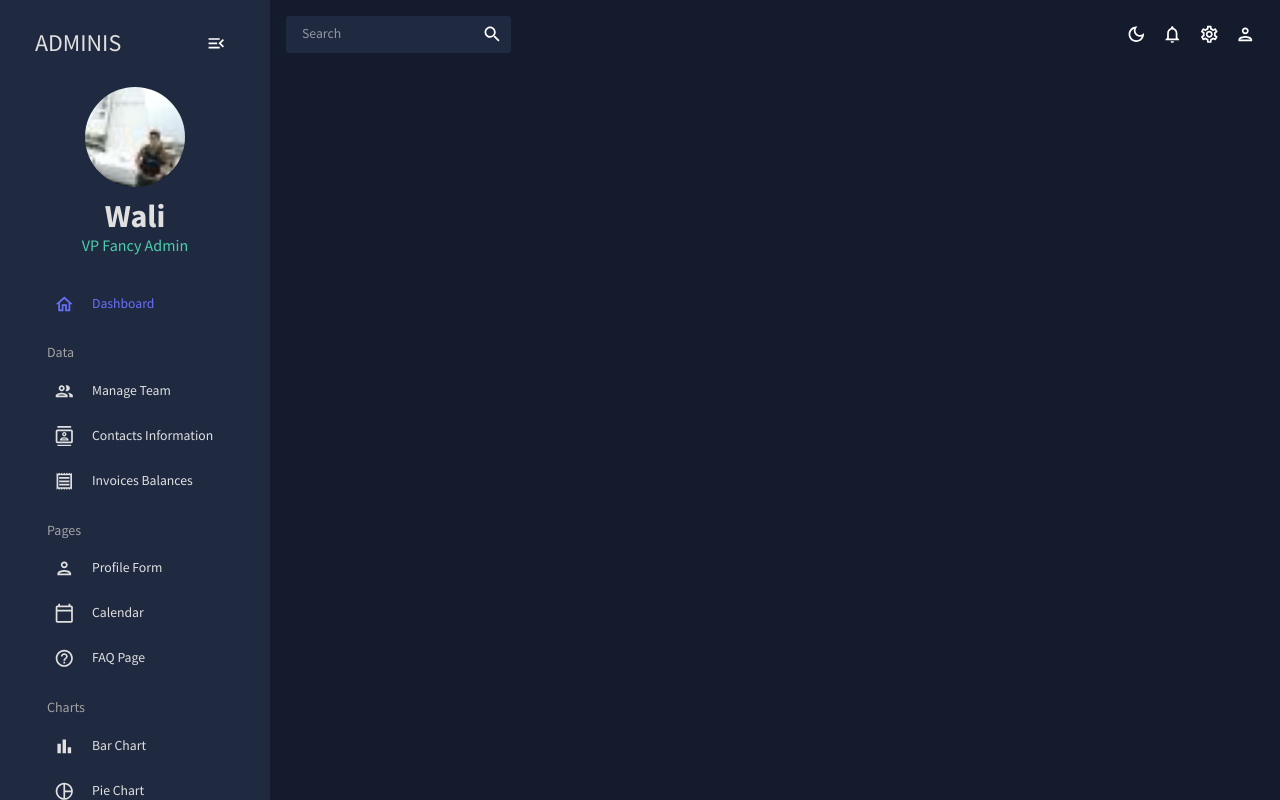
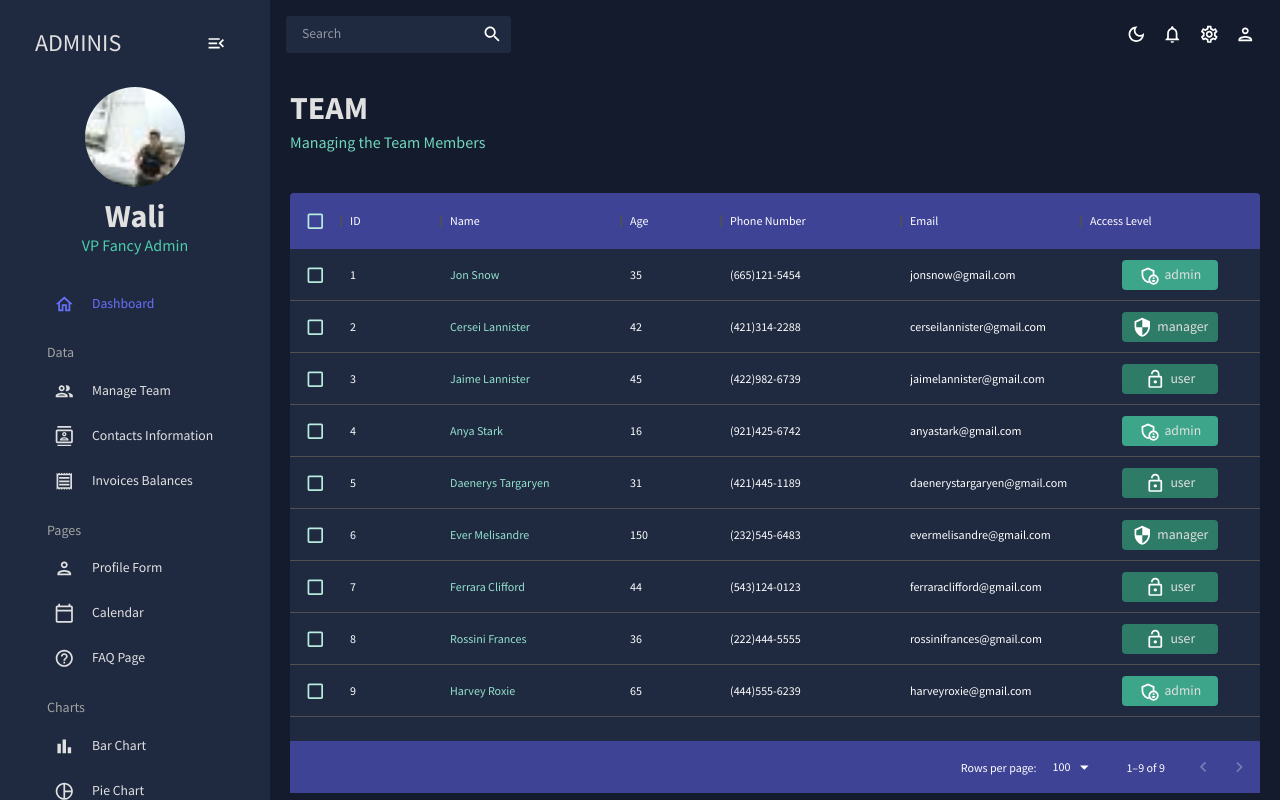
Before and after one commit to WaliAblikim/React-admin, a React (Create React App) app: page /team in a window 1280 px wide. Built offline with nearby package versions, Linux system fonts and the light colour scheme.

Commit message:
add contacts & invoice page

```diff
--- a/src/App.js
+++ b/src/App.js
@@ -4,6 +4,9 @@ import Topbar from "./scenes/global/Topbar";
 import { Routes, Route } from "react-router-dom";
 import Dashboard from "./scenes/dashboard";
 import Sidebar from "./scenes/global/Sidebar";
+import Team from "./scenes/team";
+import Contacts from "./scenes/contacts";
+import Invoices from "./scenes/invoices";
 
 function App() {
   const [theme, colorMode] = useMode();
@@ -17,6 +20,9 @@ function App() {
             <Topbar />
             <Routes>
               <Route path="/" element={<Dashboard />} />
+              <Route path="/team" element={<Team />} />
+              <Route path="/contacts" element={<Contacts />} />
+              <Route path="/invoices" element={<Invoices />} />
             </Routes>
           </main>
         </div>
--- /dev/null
+++ b/src/scenes/contacts/index.jsx
@@ -0,0 +1,99 @@
+import { Box } from "@mui/material";
+import { mockDataContacts } from "../../data/mockData";
+import Header from "../../components/Header";
+import { DataGrid, GridToolbar } from "@mui/x-data-grid";
+import { useTheme } from "@mui/material";
+import { tokens } from "../../theme";
+
+const Contacts = () => {
+  const theme = useTheme();
+  const colors = tokens(theme.palette.mode);
+
+  const columns = [
+      { field: "id", headerName: "ID", flex: 0.3 },
+    { field: "registrarId", headerName: "Registrar ID" },
+    {
+      field: "name",
+      headerName: "Name",
+      flex: 1,
+      cellClassName: "name-column--cell",
+    },
+    {
+      field: "age",
+      headerName: "Age",
+      type: "number",
+      headerAlign: "left",
+      align: "left",
+    },
+    {
+      field: "phone",
+      headerName: "Phone Number",
+      flex: 1,
+    },
+    {
+      field: "email",
+      headerName: "Email",
+      flex: 1,
+      },
+        {
+      field: "address",
+      headerName: "Addres",
+      flex: 1,
+      },
+            {
+      field: "city",
+      headerName: "City",
+      flex: 1,
+      },
+                {
+      field: "zipCode",
+      headerName: "Zip Code",
+      flex: 1,
+    },
+  ];
+
+  return (
+    <Box m="20px">
+      <Header
+        title="CONTACTS"
+        subtitle="List of Contacts for Future Reference"
+      />
+      <Box
+        m="40px 0 0 0"
+        height="75vh"
+        sx={{
+          "& .MuiDataGrid-root": { border: "none" },
+          "& .MuiDataGrid-cell": {
+            borderBottom: "none",
+          },
+          "& .name-column--cell": {
+            color: colors.greenAccent[300],
+          },
+          "& .MuiDataGrid-columnHeaders": {
+            backgroundColor: colors.blueAccent[700],
+            borderBottom: "none",
+          },
+          "& .MuiDataGrid-virtualScroller": {
+            backgroundColor: colors.primary[400],
+          },
+          "& .MuiDataGrid-footerContainer": {
+            borderTop: "none",
+            backgroundColor: colors.blueAccent[700],
+            },
+            "& .MuiDataGrid-toolbarContainer .MuiButton-text": {
+              color:`${colors.grey[100]} !important`,
+          }
+
+        }}
+      >
+        <DataGrid
+          rows={mockDataContacts}
+          columns={columns}
+          components={{ Toolbar: GridToolbar }}
+        />
+      </Box>
+    </Box>
+  );
+};
+
+export default Contacts;
--- /dev/null
+++ b/src/scenes/invoices/index.jsx
@@ -0,0 +1,82 @@
+import { Box, useTheme, Typography } from "@mui/material";
+import { mockDataInvoices } from "../../data/mockData";
+import Header from "../../components/Header";
+import { DataGrid } from "@mui/x-data-grid";
+import { tokens } from "../../theme";
+
+const Invoices = () => {
+  const theme = useTheme();
+  const colors = tokens(theme.palette.mode);
+
+  const columns = [
+    { field: "id", headerName: "ID" },
+    {
+      field: "name",
+      headerName: "Name",
+      flex: 1,
+      cellClassName: "name-column--cell",
+    },
+    {
+      field: "email",
+      headerName: "Email",
+      flex: 1,
+    },
+    {
+      field: "cost",
+      headerName: "Cost",
+      flex: 1,
+      renderCell: (params) => (
+        <Typography color={colors.greenAccent[500]}>
+          ${params.row.cost}
+        </Typography>
+      ),
+    },
+    {
+      field: "phone",
+      headerName: "Phone Number",
+      flex: 1,
+    },
+    {
+      field: "date",
+      headerName: "Date",
+      flex: 1,
+    },
+  ];
+
+  return (
+    <Box m="20px">
+      <Header title="INVOICES" subtitle="List of Invoice Balances" />
+      <Box
+        m="40px 0 0 0"
+        height="75vh"
+        sx={{
+          "& .MuiDataGrid-root": { border: "none" },
+          "& .MuiDataGrid-cell": {
+            borderBottom: "none",
+          },
+          "& .name-column--cell": {
+            color: colors.greenAccent[300],
+          },
+          "& .MuiDataGrid-columnHeaders": {
+            backgroundColor: colors.blueAccent[700],
+            borderBottom: "none",
+          },
+          "& .MuiDataGrid-virtualScroller": {
+            backgroundColor: colors.primary[400],
+          },
+          "& .MuiDataGrid-footerContainer": {
+            borderTop: "none",
+            backgroundColor: colors.blueAccent[700],
+          },
+          "& .MuiCheckbox-root": {
+            color: `${colors.greenAccent[200]} !important`,
+          },
+        }}
+      >
+        <DataGrid checkboxSelection rows={mockDataInvoices} columns={columns} />
+      </Box>
+    </Box>
+  );
+};
+
+export default Invoices;
--- /dev/null
+++ b/src/scenes/team/index.jsx
@@ -0,0 +1,107 @@
+import { Box, Typography, useTheme } from "@mui/material";
+import { tokens } from "../../theme";
+import { mockDataTeam } from "../../data/mockData";
+import AdminPanelSettingsOutlinedIcon from "@mui/icons-material/AdminPanelSettingsOutlined";
+import LockOpenOutlinedIcon from "@mui/icons-material/LockOpenOutlined";
+import SecurityOutlinedIcon from "@mui/icons-material/SecurityOutlined";
+import Header from "../../components/Header";
+import { DataGrid } from "@mui/x-data-grid";
+
+const Team = () => {
+  const theme = useTheme();
+  const colors = tokens(theme.palette.mode);
+  const columns = [
+    { field: "id", headerName: "ID" },
+    {
+      field: "name",
+      headerName: "Name",
+      flex: 1,
+      cellClassName: "name-column--cell",
+    },
+    {
+      field: "age",
+      headerName: "Age",
+      type: "number",
+      headerAlign: "left",
+      align: "left",
+    },
+    {
+      field: "phone",
+      headerName: "Phone Number",
+      flex: 1,
+    },
+    {
+      field: "email",
+      headerName: "Email",
+      flex: 1,
+    },
+    {
+      field: "accessLevel",
+      headerName: "Access Level",
+      flex: 1,
+      renderCell: ({ row: { access } }) => {
+        return (
+          <Box
+            width="60%"
+            m="0 auto"
+            p="5px"
+            display="flex"
+            justifyContent="center"
+            backgroundColor={
+              access === "admin"
+                ? colors.greenAccent[600]
+                : access === "manager"
+                ? colors.greenAccent[700]
+                : colors.greenAccent[700]
+            }
+            borderRadius="4px"
+          >
+            {access === "admin" && <AdminPanelSettingsOutlinedIcon />}
+            {access === "manager" && <SecurityOutlinedIcon />}
+            {access === "user" && <LockOpenOutlinedIcon />}
+            <Typography color={colors.grey[100]} sx={{ ml: "5px" }}>
+              {access}
+            </Typography>
+          </Box>
+        );
+      },
+    },
+  ];
+
+  return (
+    <Box m="20px">
+      <Header title="TEAM" subtitle="Managing the Team Members" />
+      <Box
+        m="40px 0 0 0"
+        height="75vh"
+        sx={{
+          "& .MuiDataGrid-root": { border: "none" },
+          "& .MuiDataGrid-cell": {
+            borderBottom: "none",
+          },
+          "& .name-column--cell": {
+            color: colors.greenAccent[300],
+          },
+          "& .MuiDataGrid-columnHeaders": {
+            backgroundColor: colors.blueAccent[700],
+            borderBottom: "none",
+          },
+          "& .MuiDataGrid-virtualScroller": {
+            backgroundColor: colors.primary[400],
+          },
+          "& .MuiDataGrid-footerContainer": {
+            borderTop: "none",
+            backgroundColor: colors.blueAccent[700],
+          },
+          "& .MuiCheckbox-root": {
+            color: `${colors.greenAccent[200]} !important`,
+          },
+        }}
+      >
+        <DataGrid checkboxSelection rows={mockDataTeam} columns={columns} />
+      </Box>
+    </Box>
+  );
+};
+
+export default Team;
```
